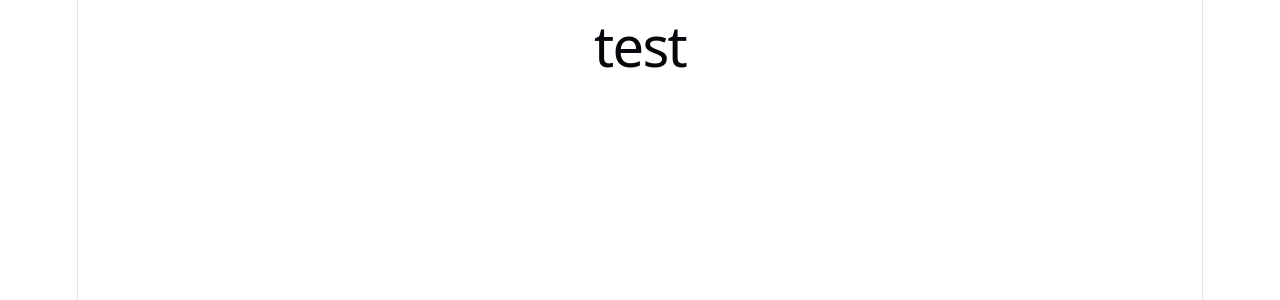
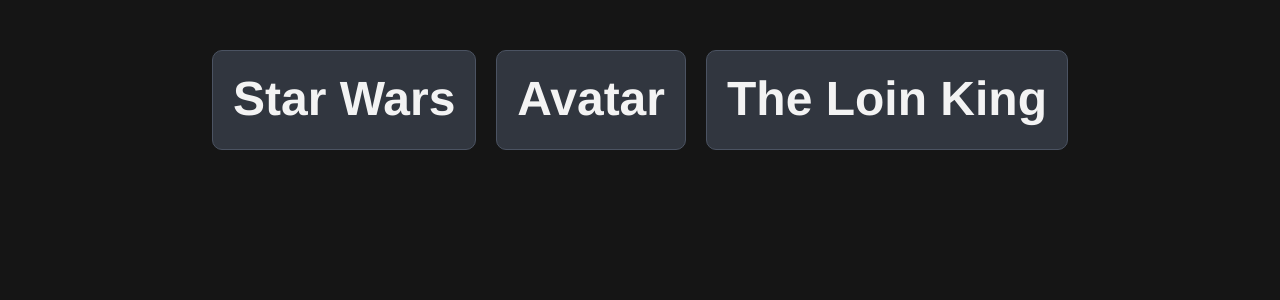
Before and after one commit to sherifmonir/good-story, a React (Vite) app in the folder first-clone/: page / in a window 1280 px wide. Shown: the top 300 px of the page. Built offline with nearby package versions, Linux system fonts and the light colour scheme.

Commit message:
fix: refactor Card component and update styles for better layout

```diff
--- a/first-clone/src/App.jsx
+++ b/first-clone/src/App.jsx
@@ -4,9 +4,22 @@
 import heroImg from './assets/hero.png'
 import './App.css'
 
-const App = () => {
+function Card({title}){
   return (
-    <h1>test</h1>
+    <div className='card'>
+      <h2>{title}</h2>
+    </div>
+  )
+}
+
+function App()  {
+  return (
+    <div className='card-container'>
+
+    <Card title="Star Wars" />
+    <Card title="Avatar" />
+    <Card title="The Loin King" />
+    </div>
   )
 }
 
--- a/first-clone/src/index.css
+++ b/first-clone/src/index.css
@@ -1,111 +1,34 @@
-:root {
-  --text: #6b6375;
-  --text-h: #08060d;
-  --bg: #fff;
-  --border: #e5e4e7;
-  --code-bg: #f4f3ec;
-  --accent: #aa3bff;
-  --accent-bg: rgba(170, 59, 255, 0.1);
-  --accent-border: rgba(170, 59, 255, 0.5);
-  --social-bg: rgba(244, 243, 236, 0.5);
-  --shadow:
-    rgba(0, 0, 0, 0.1) 0 10px 15px -3px, rgba(0, 0, 0, 0.05) 0 4px 6px -2px;
-
-  --sans: system-ui, 'Segoe UI', Roboto, sans-serif;
-  --heading: system-ui, 'Segoe UI', Roboto, sans-serif;
-  --mono: ui-monospace, Consolas, monospace;
-
-  font: 18px/145% var(--sans);
-  letter-spacing: 0.18px;
-  color-scheme: light dark;
-  color: var(--text);
-  background: var(--bg);
-  font-synthesis: none;
-  text-rendering: optimizeLegibility;
-  -webkit-font-smoothing: antialiased;
-  -moz-osx-font-smoothing: grayscale;
-
-  @media (max-width: 1024px) {
-    font-size: 16px;
-  }
-}
-
-@media (prefers-color-scheme: dark) {
-  :root {
-    --text: #9ca3af;
-    --text-h: #f3f4f6;
-    --bg: #16171d;
-    --border: #2e303a;
-    --code-bg: #1f2028;
-    --accent: #c084fc;
-    --accent-bg: rgba(192, 132, 252, 0.15);
-    --accent-border: rgba(192, 132, 252, 0.5);
-    --social-bg: rgba(47, 48, 58, 0.5);
-    --shadow:
-      rgba(0, 0, 0, 0.4) 0 10px 15px -3px, rgba(0, 0, 0, 0.25) 0 4px 6px -2px;
-  }
-
-  #social .button-icon {
-    filter: invert(1) brightness(2);
-  }
+* {
+  box-sizing: border-box;
+  margin: 0;
+  padding: 0;
 }
 
 body {
-  margin: 0;
+  padding: 40px;
+  background-color: #151515;
+  font-family: "Franklin Gothic Medium", Arial;
 }
 
-#root {
-  width: 1126px;
-  max-width: 100%;
-  margin: 0 auto;
+h2 {
+  color: #f3f3f3;
   text-align: center;
-  border-inline: 1px solid var(--border);
-  min-height: 100svh;
-  display: flex;
-  flex-direction: column;
-  box-sizing: border-box;
+  font-size: 48px;
 }
 
-h1,
-h2 {
-  font-family: var(--heading);
-  font-weight: 500;
-  color: var(--text-h);
+.card-container {
+  display: flex;
+  flex-wrap: wrap;
+  justify-content: center;
+  max-width: 1024px;
+  margin: 0 auto;
 }
 
-h1 {
-  font-size: 56px;
-  letter-spacing: -1.68px;
-  margin: 32px 0;
-  @media (max-width: 1024px) {
-    font-size: 36px;
-    margin: 20px 0;
-  }
+.card{
+  border: 1px solid #4b5362;
+  padding: 20px;
+  margin: 10px;
+  background-color: #31363f;
+  border-radius: 10px;
+  min-height: 100px;
 }
-h2 {
-  font-size: 24px;
-  line-height: 118%;
-  letter-spacing: -0.24px;
-  margin: 0 0 8px;
-  @media (max-width: 1024px) {
-    font-size: 20px;
-  }
-}
-p {
-  margin: 0;
-}
-
-code,
-.counter {
-  font-family: var(--mono);
-  display: inline-flex;
-  border-radius: 4px;
-  color: var(--text-h);
-}
-
-code {
-  font-size: 15px;
-  line-height: 135%;
-  padding: 4px 8px;
-  background: var(--code-bg);
-}
```
